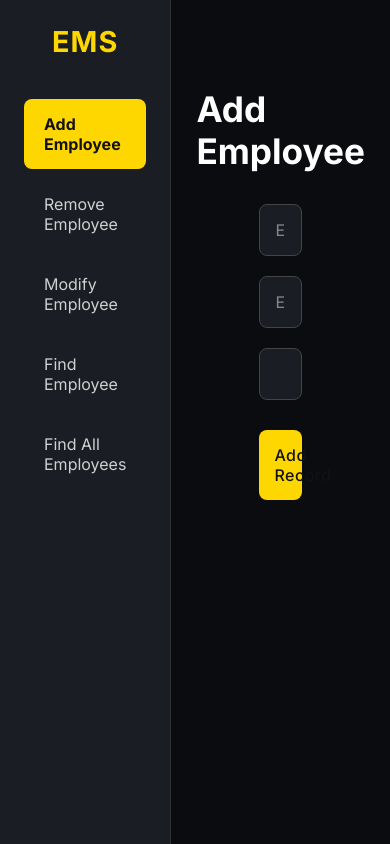
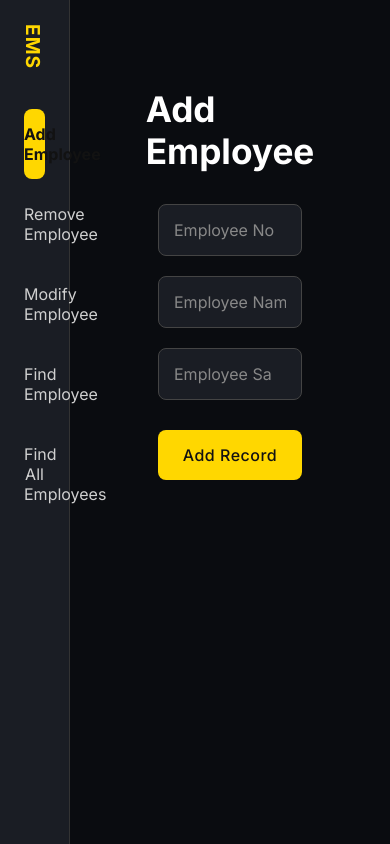
Before and after one commit to RohitMunjal25/Employee-Management-System, a React (Create React App) app: page /add in a window 390 px wide. Built offline with nearby package versions, Linux system fonts and the light colour scheme; sample sign-in values are in the browser's storage.

Commit message:
final commit

```diff
--- a/src/components/styling/FindAll.css
+++ b/src/components/styling/FindAll.css
@@ -74,3 +74,18 @@
     transform: translateY(0);
   }
 }
+@media (max-width: 768px) {
+  .table-wrapper {
+    overflow-x: auto;
+    box-shadow: inset -10px 0 8px -8px rgba(0,0,0,0.2);
+  }
+
+  .findall-container th, .findall-container td {
+    padding: 12px 15px;
+    white-space: nowrap;
+  }
+
+  .findall-container h2 {
+    font-size: 1.8rem;
+  }
+}
--- a/src/components/styling/Menu.css
+++ b/src/components/styling/Menu.css
@@ -48,3 +48,20 @@
   color: #121212;
   font-weight: 700;
 }
+
+@media (max-width: 768px) {
+  .sidebar {
+    width: 70px;
+  }
+
+  .sidebar h2 {
+    font-size: 1.2rem;
+    writing-mode: vertical-rl;
+    text-orientation: mixed;
+  }
+
+  .sidebar a {
+    padding: 15px 0;
+    text-align: center;
+  }
+}
```
